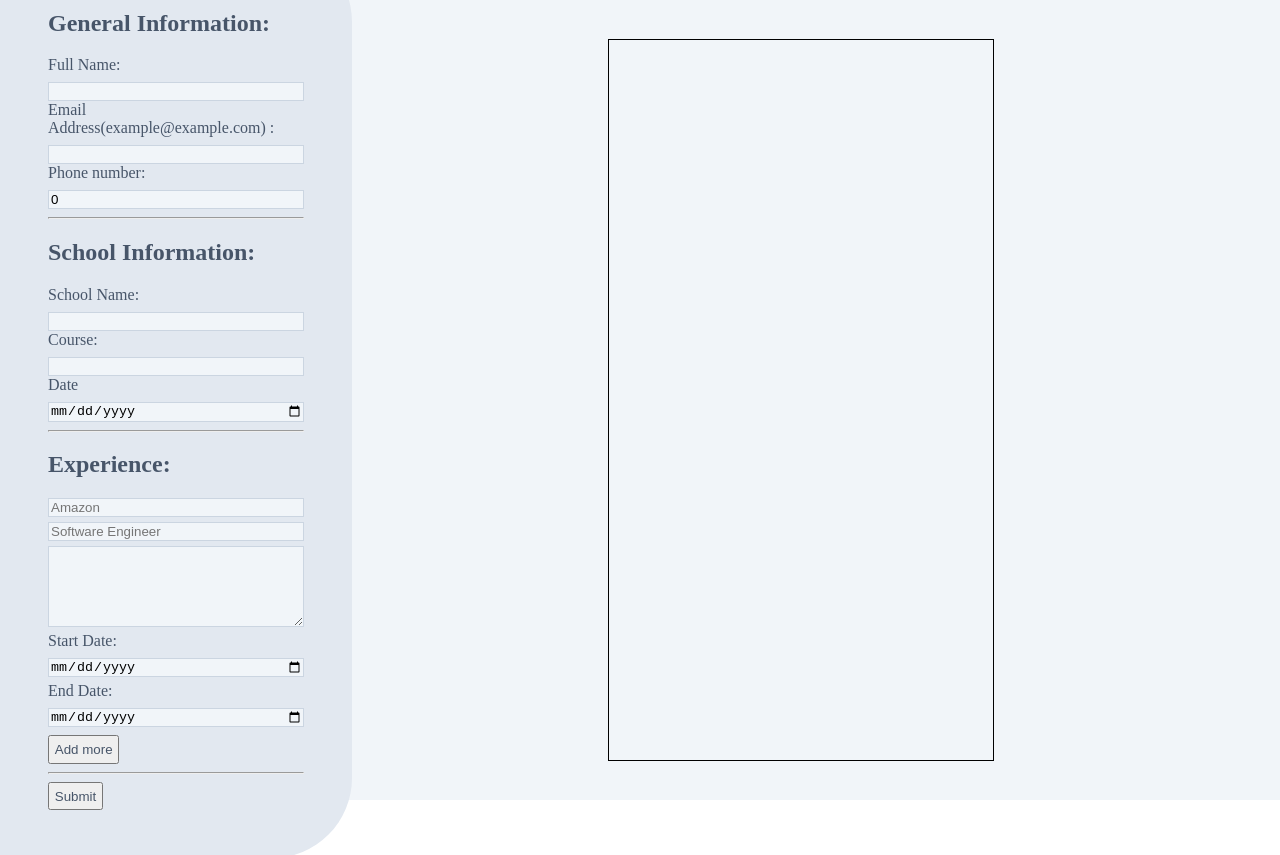
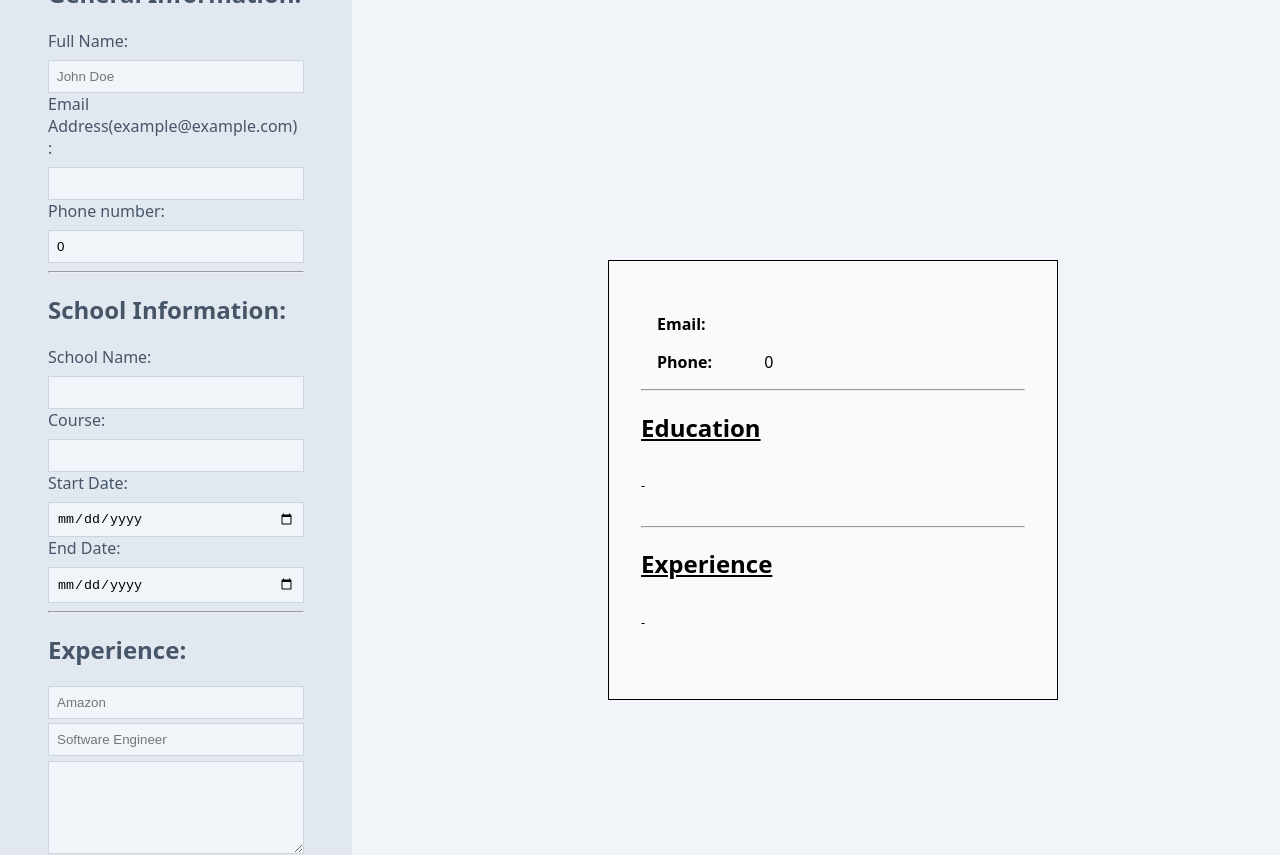
Before and after one commit to Liamsuu/CV-App, a React (Vite) app: page / in a window 1280 px wide. Shown: the top 855 px of the page. Built offline with nearby package versions, Linux system fonts and the light colour scheme.

Commit message:
Complete CV App for single job and experience data

```diff
--- a/package.json
+++ b/package.json
@@ -11,6 +11,7 @@
   },
   "dependencies": {
     "react": "^18.3.1",
+    "react-datepicker": "^7.3.0",
     "react-dom": "^18.3.1"
   },
   "devDependencies": {
--- a/src/App.jsx
+++ b/src/App.jsx
@@ -12,11 +12,12 @@ function App() {
     companyName: "",
     position: "",
     responsibilities: "",
-    startDate: 0,
-    endDate: 0,
+    startDate: "",
+    endDate: "",
     schoolName: "",
     courseName: "",
-    date: 0,
+    schoolStart: "",
+    schoolEnd: "",
   });
 
   return (
@@ -31,12 +32,9 @@ function App() {
         <h2>Experience: </h2>
         <div>
           <Experience experience={inputValues} setExperience={setInputValues} />
-          <button>Add more</button>
         </div>
-        <hr />
-        <button type="submit">Submit</button>
       </form>
-      <CV />
+      <CV userInfo={inputValues} />
     </>
   );
 }
--- a/src/CV.jsx
+++ b/src/CV.jsx
@@ -1,3 +1,53 @@
-export default function CV() {
-  return <div id="cv-wrapper"></div>;
+export default function CV({ userInfo }) {
+  return (
+    <div id="cv-wrapper">
+      <section id="general-cv">
+        <h1 style={{ textAlign: "center" }}>{userInfo.fullName}</h1>
+        <p style={{ paddingLeft: "1rem" }}>
+          <span style={{ fontWeight: "bold", paddingRight: "3rem" }}>
+            Email:{" "}
+          </span>
+          {userInfo.email}
+        </p>
+        <p style={{ paddingLeft: "1rem" }}>
+          <span style={{ fontWeight: "bold", paddingRight: "3rem" }}>
+            Phone:{" "}
+          </span>
+          {userInfo.phone}
+        </p>
+      </section>
+      <hr />
+      <section id="education-cv">
+        <h2 style={{ textDecoration: "underline" }}>Education</h2>
+        <div style={{ display: "flex", gap: "5rem" }}>
+          <p style={{ fontSize: "0.8rem" }}>
+            <span style={{ fontWeight: "bold" }}>{userInfo.schoolStart}</span> -{" "}
+            <span style={{ fontWeight: "bold" }}>{userInfo.schoolEnd}</span>
+          </p>
+          <p>
+            <span style={{ fontWeight: "bold" }}>{userInfo.schoolName}</span>{" "}
+            <br />
+            <span style={{ fontSize: "0.8rem" }}>{userInfo.courseName}</span>
+          </p>
+        </div>
+      </section>
+      <hr />
+
+      <section id="experience-cv">
+        <h2 style={{ textDecoration: "underline" }}>Experience</h2>
+        <div style={{ display: "flex", gap: "5rem" }}>
+          <p style={{ fontSize: "0.8rem" }}>
+            <span style={{ fontWeight: "bold" }}>{userInfo.startDate}</span> -{" "}
+            <span style={{ fontWeight: "bold" }}>{userInfo.endDate}</span>
+          </p>
+          <p>
+            <span style={{ fontWeight: "bold" }}>{userInfo.companyName}</span>{" "}
+            <br />
+            <span style={{ fontSize: "0.8rem" }}>{userInfo.position}</span>
+          </p>
+        </div>
+        <p style={{ fontSize: "0.8rem" }}>{userInfo.responsibilities}</p>
+      </section>
+    </div>
+  );
 }
--- a/src/Education.jsx
+++ b/src/Education.jsx
@@ -11,8 +11,21 @@ export default function Education({ schoolInfo, setSchoolInfo }) {
   function handleCourseName(e) {
     setSchoolInfo({ ...schoolInfo, courseName: e.target.value });
   }
-  function handleSchoolDate(e) {
-    setSchoolInfo({ ...schoolInfo, date: e.target.value });
+  function handleSchoolStart(e) {
+    setSchoolInfo({
+      ...schoolInfo,
+      schoolStart: `${new Date(e.target.value).getDate()}/${
+        new Date(e.target.value).getMonth() + 1
+      }/${new Date(e.target.value).getFullYear()}`,
+    });
+  }
+  function handleSchoolEnd(e) {
+    setSchoolInfo({
+      ...schoolInfo,
+      schoolEnd: `${new Date(e.target.value).getDate()}/${
+        new Date(e.target.value).getMonth() + 1
+      }/${new Date(e.target.value).getFullYear()}`,
+    });
   }
 
   return (
@@ -34,12 +47,12 @@ export default function Education({ schoolInfo, setSchoolInfo }) {
         />
       </label>
       <label>
-        Date
-        <input
-          type="date"
-          value={schoolInfo.date}
-          onChange={handleSchoolDate}
-        />
+        Start Date:
+        <input type="date" onChange={handleSchoolStart} />
+      </label>
+      <label>
+        End Date:
+        <input type="date" onChange={handleSchoolEnd} />
       </label>
     </div>
   );
--- a/src/Experience.jsx
+++ b/src/Experience.jsx
@@ -1,11 +1,4 @@
 export default function Experience({ experience, setExperience }) {
-  //   const [experience, setExperience] = useState({
-  //     companyName: "",
-  //     position: "",
-  //     responsibilities: "",
-  //     startDate: 0,
-  //     endDate: 0,
-  //   });
   return (
     <div style={{ display: "grid", gap: "0.3rem" }}>
       <input
@@ -35,9 +28,13 @@ export default function Experience({ experience, setExperience }) {
         Start Date:
         <input
           type="date"
-          value={experience.startDate}
           onChange={(e) =>
-            setExperience({ ...experience, startDate: e.target.value })
+            setExperience({
+              ...experience,
+              startDate: `${new Date(e.target.value).getDate()}/${
+                new Date(e.target.value).getMonth() + 1
+              }/${new Date(e.target.value).getFullYear()}`,
+            })
           }
         />
       </label>
@@ -45,9 +42,13 @@ export default function Experience({ experience, setExperience }) {
         End Date:
         <input
           type="date"
-          value={experience.endDate}
           onChange={(e) =>
-            setExperience({ ...experience, endDate: e.target.value })
+            setExperience({
+              ...experience,
+              endDate: `${new Date(e.target.value).getDate()}/${
+                new Date(e.target.value).getMonth() + 1
+              }/${new Date(e.target.value).getFullYear()}`,
+            })
           }
         />
       </label>
--- a/src/General.jsx
+++ b/src/General.jsx
@@ -21,6 +21,7 @@ export default function General({ generalInfo, setGeneralInfo }) {
         <input
           type="text"
           id="name"
+          placeholder="John Doe"
           value={generalInfo.fullName}
           onChange={handleName}
         />
--- a/src/index.css
+++ b/src/index.css
@@ -5,7 +5,7 @@
 body {
   padding: 0;
   margin: 0;
-  overflow-y: hidden;
+  /* overflow-y: hidden; */
 }
 
 #root {
@@ -13,7 +13,10 @@ body {
   display: flex;
   background-color: var(--background-clr);
   gap: 20vw;
+  padding: 5rem 0;
   align-items: center;
+  font-family: system-ui, "Segoe UI", Roboto, Helvetica, Arial, sans-serif,
+    "Apple Color Emoji", "Segoe UI Emoji", "Segoe UI Symbol";
 }
 
 form {
@@ -38,10 +41,14 @@ input,
 textarea {
   background-color: #f1f5f9;
   border: 1px solid #cbd5e1;
+  padding: 0.5rem 0.5rem;
 }
 
 #cv-wrapper {
-  height: 90%;
+  /* height: 90%; */
+  height: fit-content;
   width: 30%;
   border: 1px solid black;
+  background-color: #fafafa;
+  padding: 2rem;
 }
```
Also changed, not shown: 1 other file (tests, documents, lock files or other folders).
